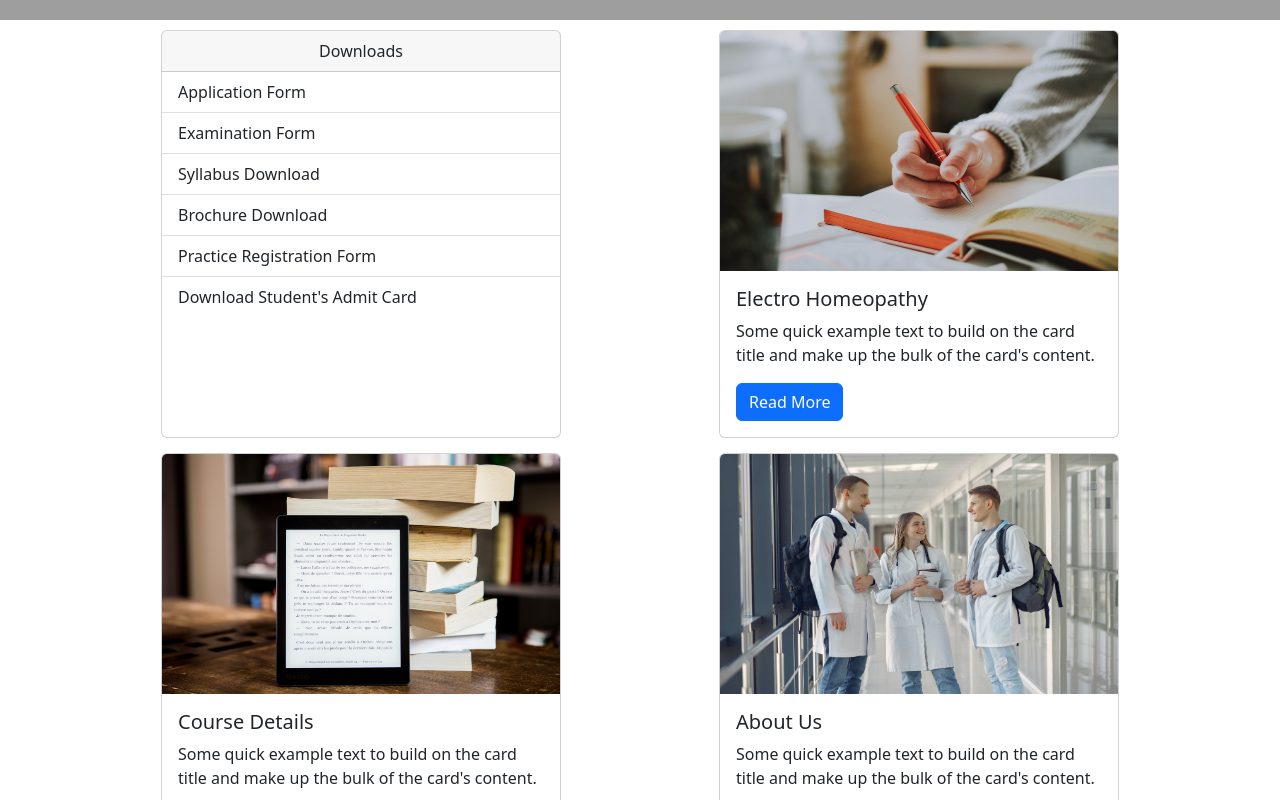
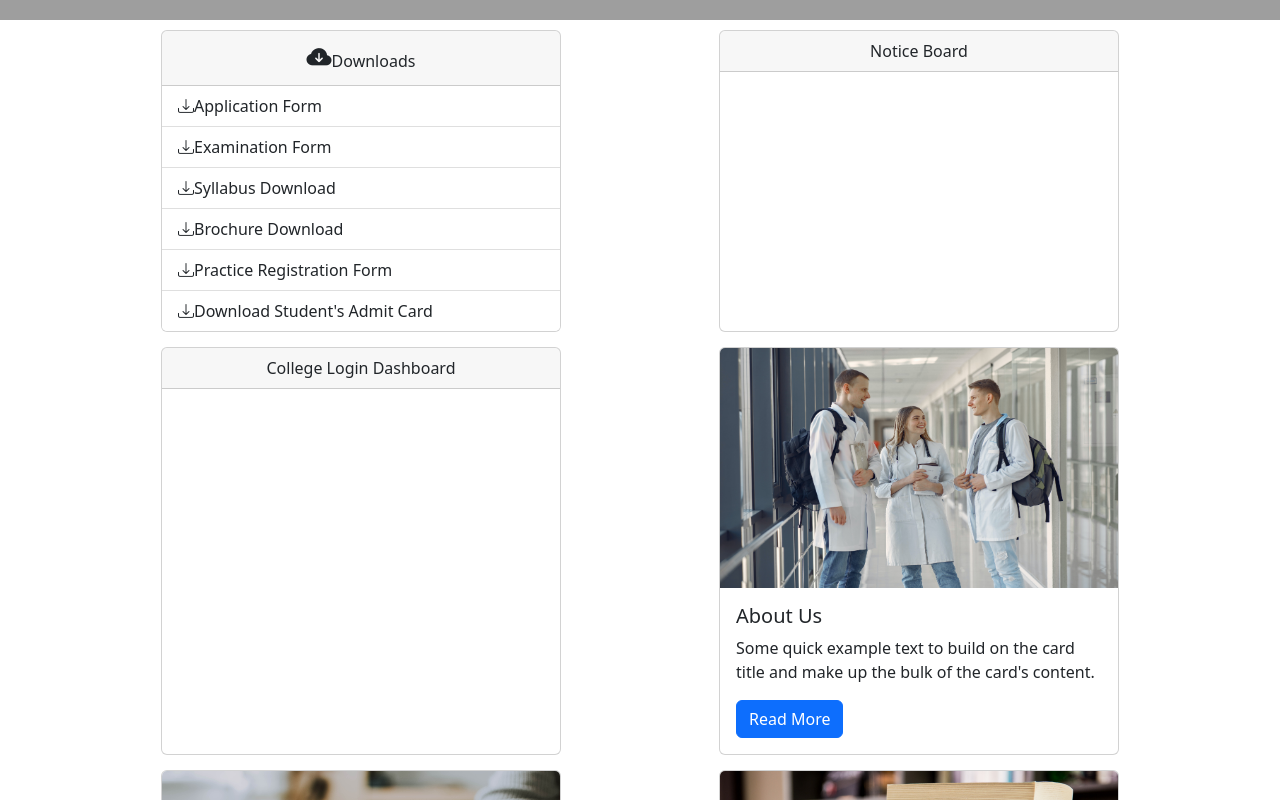
Before and after one commit to vinod473/MBEHSM, a React (Create React App) app: page / in a window 1280 px wide. Shown: the part 860-1660 px from the top of the page. Built offline with nearby package versions, Linux system fonts and the light colour scheme; grey boxes are pictures that could not be loaded.

Commit message:
modified cards

```diff
--- a/package.json
+++ b/package.json
@@ -7,6 +7,7 @@
     "@testing-library/react": "^13.4.0",
     "@testing-library/user-event": "^13.5.0",
     "bootstrap": "^5.2.2",
+    "bootstrap-icons": "^1.9.1",
     "react": "^18.2.0",
     "react-bootstrap": "^2.5.0",
     "react-dom": "^18.2.0",
--- a/src/component/QuickAccessCards.jsx
+++ b/src/component/QuickAccessCards.jsx
@@ -11,42 +11,36 @@ const cardCss = {
 const cardImgCss = {
     maxHeight: '15rem'
 };
+const iconCss = {
+    fontSize: '25px'
+};
 
 const QuickAccessCards = () => {
     return (
         <Container style={{display:'flex', flexWrap:'wrap', justifyContent:'space-around'}}>
             <Card style={cardCss}>
-            <Card.Header style={{textAlign:'center'}}>Downloads</Card.Header>
-            <ListGroup variant="flush">
-                <ListGroup.Item>Application Form</ListGroup.Item>
-                <ListGroup.Item>Examination Form</ListGroup.Item>
-                <ListGroup.Item>Syllabus Download</ListGroup.Item>
-                <ListGroup.Item>Brochure Download</ListGroup.Item>
-                <ListGroup.Item>Practice Registration Form</ListGroup.Item>
-                <ListGroup.Item>Download Student's Admit Card</ListGroup.Item>
-            </ListGroup>
+                <Card.Header style={{textAlign:'center'}}>
+                    <i style={iconCss} class="bi bi-cloud-arrow-down-fill" />
+                    Downloads
+                </Card.Header>
+                <ListGroup variant="flush">
+                    <ListGroup.Item><i class="bi bi-download"></i>Application Form</ListGroup.Item>
+                    <ListGroup.Item><i class="bi bi-download"></i>Examination Form</ListGroup.Item>
+                    <ListGroup.Item><i class="bi bi-download"></i>Syllabus Download</ListGroup.Item>
+                    <ListGroup.Item><i class="bi bi-download"></i>Brochure Download</ListGroup.Item>
+                    <ListGroup.Item><i class="bi bi-download"></i>Practice Registration Form</ListGroup.Item>
+                    <ListGroup.Item><i class="bi bi-download"></i>Download Student's Admit Card</ListGroup.Item>
+                </ListGroup>
             </Card>
             <Card style={cardCss}>
-                <Card.Img style={cardImgCss} variant="top" src="pexels-lil-artsy-1925536.jpg" />
-                <Card.Body>
-                    <Card.Title>Electro Homeopathy</Card.Title>
-                    <Card.Text>
-                        Some quick example text to build on the card title and make up the
-                        bulk of the card's content.
-                    </Card.Text>
-                    <Button variant="primary">Read More</Button>
-                </Card.Body>
+                <Card.Header style={{textAlign:'center'}}>
+                    Notice Board
+                </Card.Header>
             </Card>
             <Card style={cardCss}>
-                <Card.Img style={cardImgCss} variant="top" src="pexels-perfecto-capucine-1329571.jpg" />
-                <Card.Body>
-                    <Card.Title>Course Details</Card.Title>
-                    <Card.Text>
-                        Some quick example text to build on the card title and make up the
-                        bulk of the card's content.
-                    </Card.Text>
-                    <Button variant="primary">Read More</Button>
-                </Card.Body>
+                <Card.Header style={{textAlign:'center'}}>
+                    College Login Dashboard
+                </Card.Header>
             </Card>
             <Card style={cardCss}>
                 <Card.Img style={cardImgCss} variant="top" src="pexels-gustavo-fring-3985153.jpg" />
--- a/src/index.js
+++ b/src/index.js
@@ -1,6 +1,7 @@
 import React from 'react';
 import ReactDOM from 'react-dom/client';
 import App from './App';
+import "bootstrap-icons/font/bootstrap-icons.css";
 
 const root = ReactDOM.createRoot(document.getElementById('root'));
 root.render(
```
Also changed, not shown: 1 other file (tests, documents, lock files or other folders).
